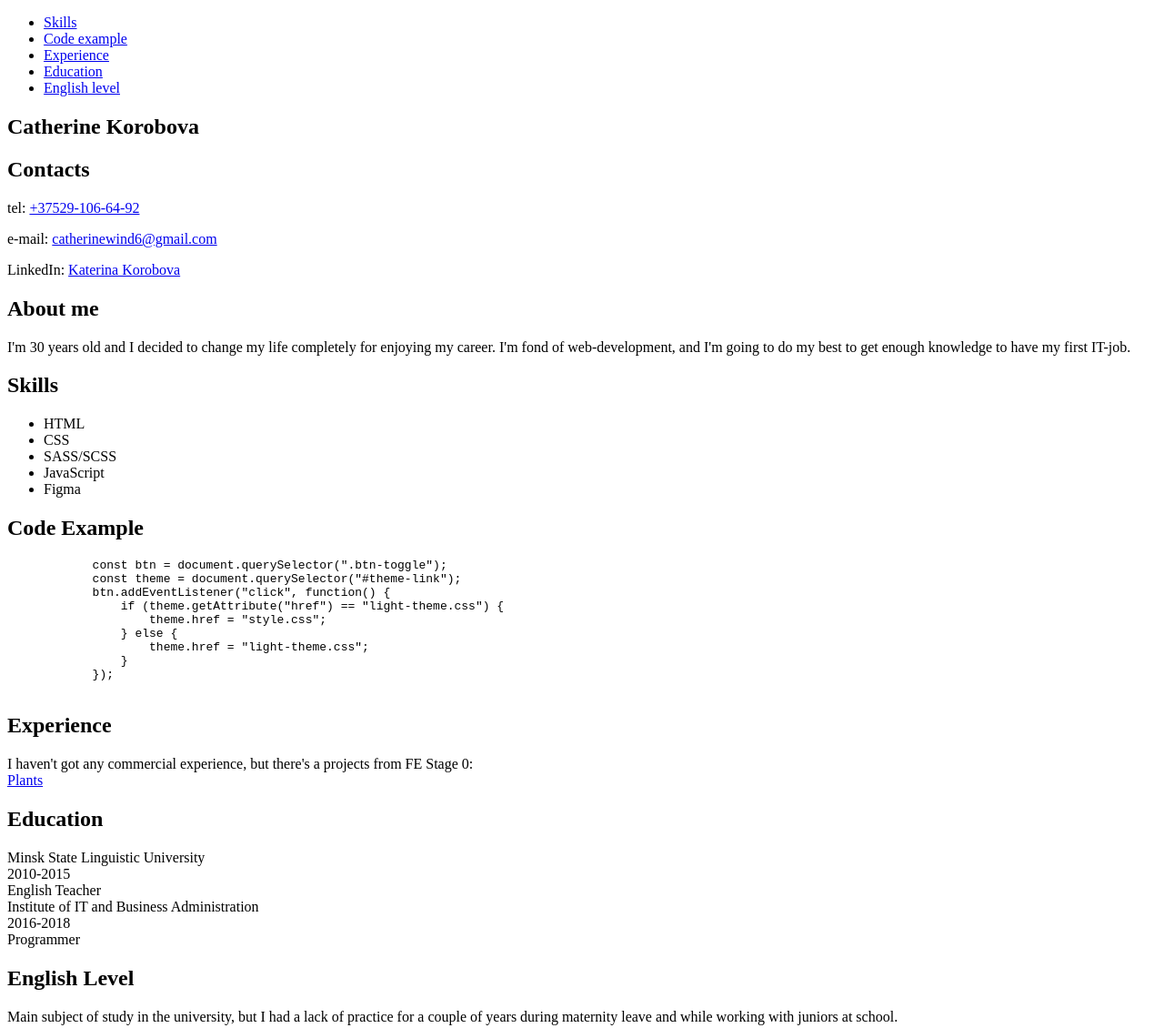
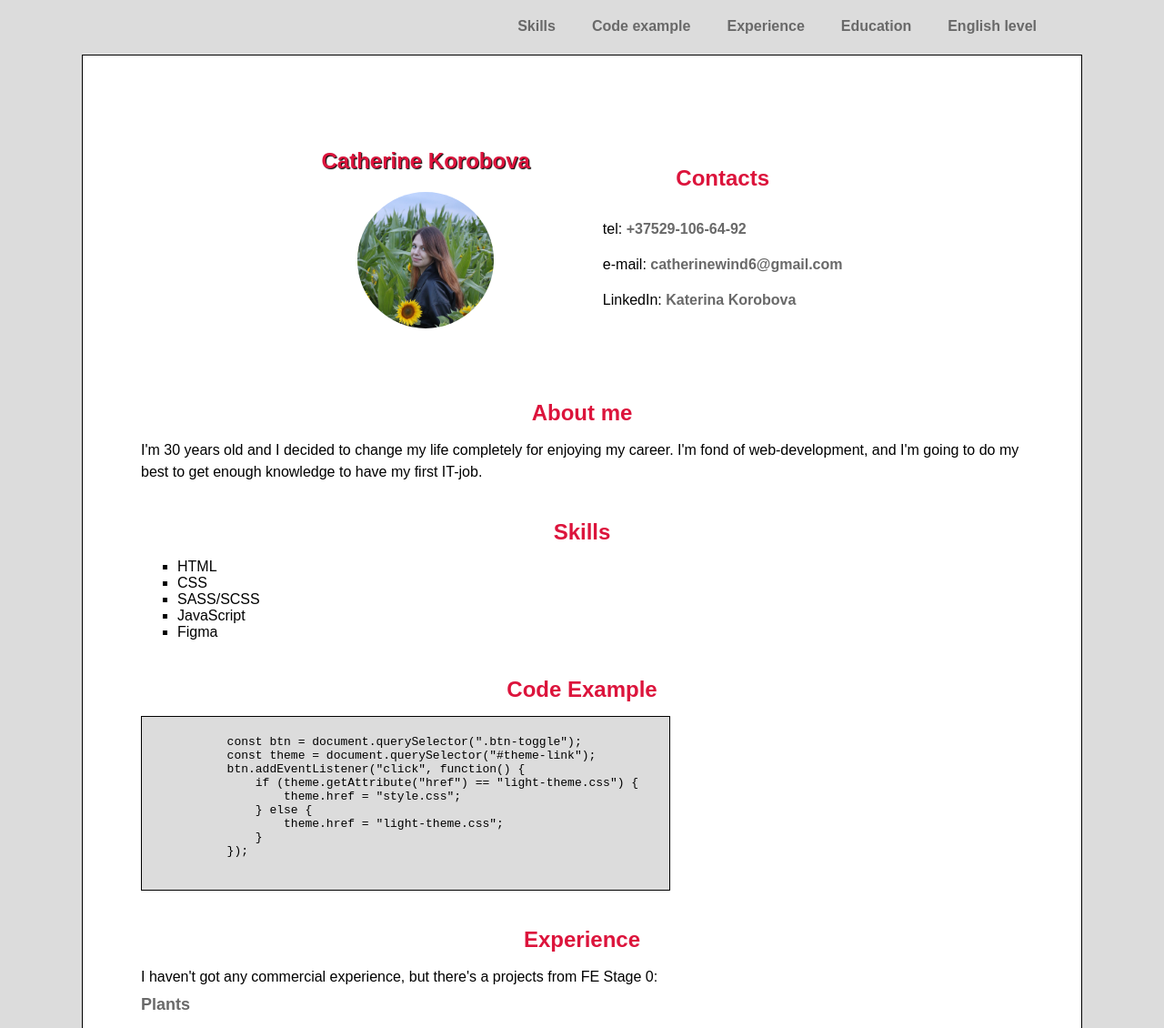
Before and after one commit to catherine-wind/rsschool-cv, a plain HTML site: page index.html in a window 1280 px wide. Shown: the top 1130 px of the page at 91% size. Drawn offline with Linux system fonts and the light colour scheme.

Commit message:
feat: add styles to style.css

```diff
--- a/index.html
+++ b/index.html
@@ -2,6 +2,7 @@
 <html lang="en">
 <head>
     <meta charset="UTF-8">
+    <link rel="stylesheet" href="style.css">
     <title>CV</title>
 </head>
 <body>
@@ -18,8 +19,12 @@
 </header>
 <div class="main-block">
     <section class="main-info">
+        <div class="me">
             <h1>Catherine Korobova</h1>
-
+            <div class="img-container">
+                <img src="./img/2023.jpg" alt="me">
+            </div>
+        </div>
         <div class="contacts-block">
             <h2>Contacts</h2>
 
@@ -48,8 +53,8 @@
     </section>
     <section class="code-sample" id="code-examp">
         <h2>Code Example</h2>
-        <code>
-            <pre>
+        <code >
+            <pre class="coding">
             const btn = document.querySelector(".btn-toggle");
             const theme = document.querySelector("#theme-link");
             btn.addEventListener("click", function() {
@@ -71,16 +76,19 @@
     </section>
     <section class="education" id="edu">
         <h2>Education</h2>
+        <div class="ed-block">
             <div class="ed1">
                 <span>Minsk State Linguistic University</span><br/>
-            2010-2015<br/>
+                <span class="sp1">2010-2015</span><br/>
                 English Teacher
             </div>
             <div class="ed2">
                 <span>Institute of IT and Business Administration</span><br/>
-            2016-2018<br/>
+                <span class="sp1">2016-2018</span><br/>
                 Programmer
             </div>
+        </div>
+
     </section>
     <section class="eng" id="eng-lev">
         <h2>English Level</h2>
@@ -90,7 +98,7 @@
 </div>
 <footer>
     <div class="connect">
-
+        <a class="number" href="tel:+375291066492">+37529-106-64-92</a>
     </div>
 </footer>
 </body>
--- a/style.css
+++ b/style.css
@@ -0,0 +1,154 @@
+* {
+    margin: 0;
+    box-sizing: border-box;
+    scroll-behavior: smooth;
+}
+
+body {
+    background-color: gainsboro;
+    font-family: Montserrat, sans-serif;
+    margin: 0 auto;
+}
+
+header {
+    height: 60px;
+    width: 100%;
+}
+p {
+    line-height: 150%;
+}
+a{
+    text-decoration: none;
+    color: dimgray;
+    font-weight: bold;
+}
+a:hover {
+    color: crimson;
+}
+.navbar {
+    max-width: 1100px;
+    display: flex;
+    margin: 0 auto;
+    padding: 20px 50px 20px 60px;
+    align-items: center;
+    justify-content: flex-end;
+}
+
+.menu-list {
+    list-style: none;
+    display: flex;
+    justify-content: space-between;
+    gap: 40px;
+}
+
+.nav-link {
+    text-decoration: none;
+    color: dimgray;
+    font-weight: bold;
+}
+
+.nav-link:hover {
+    cursor: pointer;
+    color: crimson;
+    transform: scale(2.2);
+}
+
+.me {
+    display: flex;
+    flex-direction: column;
+    justify-content: center;
+    align-items: center;
+    gap: 20px;
+}
+
+h1 {
+    color: crimson;
+    text-shadow: 1px 1px 1px black;
+}
+
+.main-block {
+    max-width: 1100px;
+    border: 1px solid black;
+    margin: 0 auto;
+    display: flex;
+    flex-direction: column;
+    padding: 5%;
+    gap: 40px;
+    background-color: white;
+}
+
+h2 {
+    color: crimson;
+    padding-bottom: 15px;
+    text-align: center;
+}
+
+.main-info {
+    max-width: 80%;
+    display: flex;
+    justify-content: space-between;
+    margin: 0 auto;
+    gap: 80px;
+}
+
+.img-container {
+    max-width: 150px;
+    max-height: 150px;
+    border-radius: 50%;
+    overflow: hidden;
+}
+
+.img-container img {
+    max-width: 130%;
+    transform: translate(-15%, -25%);
+}
+
+.contacts-block {
+    display: flex;
+    flex-direction: column;
+    padding: 10% 0;
+    justify-content: space-between;
+    gap: 15px;
+}
+
+.skill-list {
+    list-style: square;
+}
+
+.coding {
+    background-color: gainsboro;
+    max-width: 60%;
+    border: 1px solid black;
+    padding: 20px 0;
+}
+
+.project {
+    font-size: 18px;
+    text-decoration: none;
+    color: dimgray;
+    font-weight: bold;
+    line-height: 200%;
+}
+
+.project:hover {
+    cursor: pointer;
+    color: crimson;
+}
+
+.ed-block {
+    display: flex;
+    justify-content: space-between;
+    line-height: 150%;
+}
+
+.education span {
+    font-weight: bold;
+}
+
+.ed-block .sp1 {
+    color: dimgray;
+}
+.connect {
+    padding: 20px 10%;
+    text-align: right;
+}
```
Also changed, not shown: img/2023.jpg (added). Lines whose indentation alone changed are shown as unchanged.
